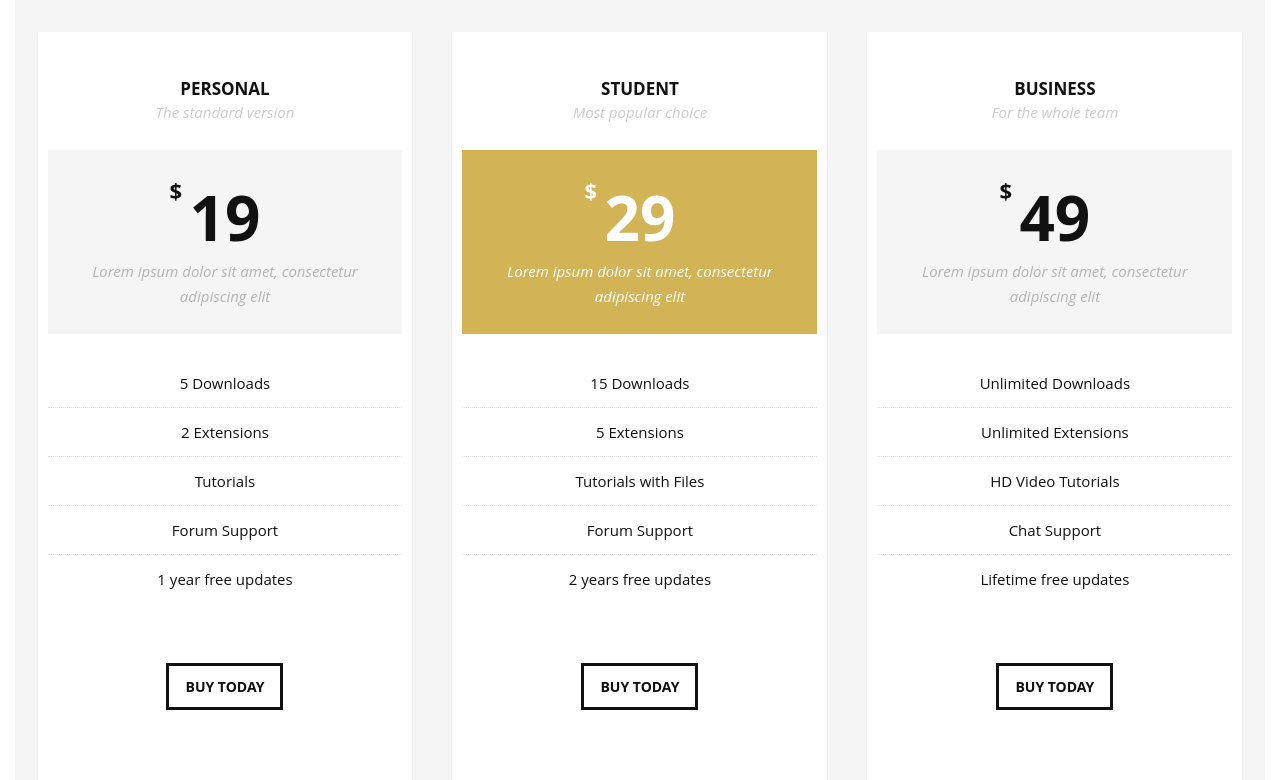
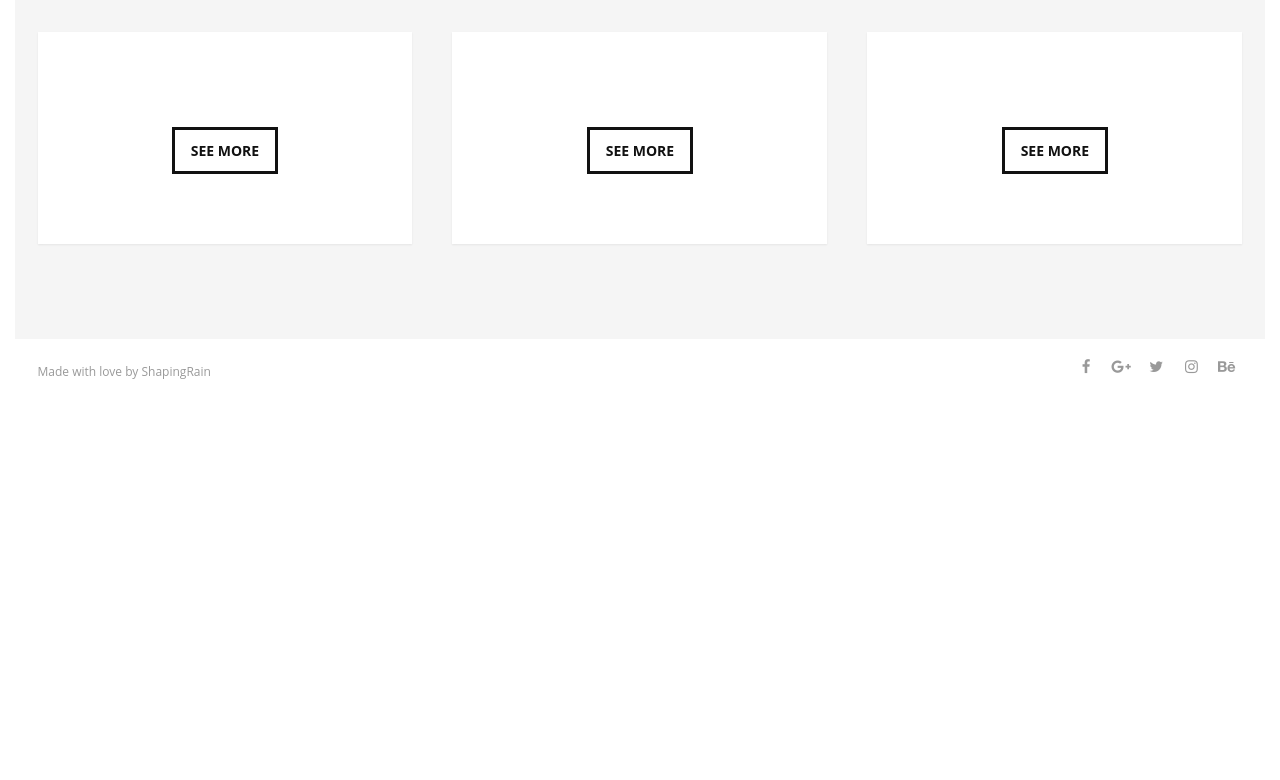
Before and after one commit to HugetCom/hugetcom.github.io, a plain HTML site: page index.html in a window 1280 px wide. Shown: the part 4505-5285 px from the top of the page. After the commit the page ends 4924 px from the top, so only its background shows below. Drawn offline with Linux system fonts and the light colour scheme.

Commit message:
Update index.html

```diff
--- a/index.html
+++ b/index.html
@@ -446,20 +446,10 @@
                 <!--Pricing Block-->
                 <div class="pricing-block col-3 wow fadeInUp" data-wow-delay="0.4s">
                     <div class="pricing-block-content">
-                        <h3>Personal</h3>
-                        <p class="pricing-sub">The standard version</p>
-                        <div class="pricing">
-                            <div class="price"><span>$</span>19</div>
-                            <p>Lorem ipsum dolor sit amet, consectetur adipiscing elit</p>
-                        </div>
                         <ul>
-                            <li>5 Downloads</li>
-                            <li>2 Extensions</li>
-                            <li>Tutorials</li>
-                            <li>Forum Support</li>
-                            <li>1 year free updates</li>
+                             <div id="anime1"></div>
                         </ul>
-                        <a href="#" class="button">BUY TODAY</a>
+                        <a href="#" class="button">SEE MORE</a>
                     </div>
                 </div>
                 <!--End Pricing Block-->
@@ -467,20 +457,10 @@
                 <!--Pricing Block-->
                 <div class="pricing-block featured col-3 wow fadeInUp" data-wow-delay="0.6s">
                     <div class="pricing-block-content">
-                        <h3>Student</h3>
-                        <p class="pricing-sub">Most popular choice</p>
-                        <div class="pricing">
-                            <div class="price"><span>$</span>29</div>
-                            <p>Lorem ipsum dolor sit amet, consectetur adipiscing elit</p>
-                        </div>
                         <ul>
-                            <li>15 Downloads</li>
-                            <li>5 Extensions</li>
-                            <li>Tutorials with Files</li>
-                            <li>Forum Support</li>
-                            <li>2 years free updates</li>
+                            <div id="anime2"></div>
                         </ul>
-                        <a href="#" class="button">BUY TODAY</a>
+                        <a href="#" class="button">SEE MORE</a>
                     </div>
                 </div>
                 <!--End Pricing Block-->
@@ -488,20 +468,10 @@
                 <!--Pricing Block-->
                 <div class="pricing-block col-3 wow fadeInUp" data-wow-delay="0.8s">
                     <div class="pricing-block-content">
-                        <h3>Business</h3>
-                        <p class="pricing-sub">For the whole team</p>
-                        <div class="pricing">
-                            <div class="price"><span>$</span>49</div>
-                            <p>Lorem ipsum dolor sit amet, consectetur adipiscing elit</p>
-                        </div>
                         <ul>
-                            <li>Unlimited Downloads</li>
-                            <li>Unlimited Extensions</li>
-                            <li>HD Video Tutorials</li>
-                            <li>Chat Support</li>
-                            <li>Lifetime free updates</li>
+                            <div id="anime3"></div>
                         </ul>
-                        <a href="#" class="button">BUY TODAY</a>
+                        <a href="#" class="button">SEE MORE</a>
                     </div>
                 </div>
                 <!--End Pricing Block-->
@@ -569,6 +539,37 @@
 <script src="js/lightbox.min.js"></script>
 <script src="js/site.js"></script>
 <script>
+    // Array berisi ID anime
+    const animeIds = [5114, 16498, 52991]; // Fullmetal Alchemist, Attack on Titan, Demon Slayer
+
+    // Function untuk mengambil dan menampilkan data anime
+    function fetchAnimeData(animeId, containerId) {
+        fetch(`https://api.jikan.moe/v4/anime/${animeId}`)
+            .then(response => response.json())
+            .then(data => {
+                const animeInfo = data.data;
+                // Ambil nama genre dari array genres dan gabungkan menjadi satu string
+                const genres = animeInfo.genres.map(genre => genre.name).join(", ");
+
+                document.getElementById(containerId).innerHTML = `
+                    <img src="${animeInfo.images.jpg.image_url}" alt="Anime Cover"><br>
+                    <h2>${animeInfo.title}</h2>
+                    <p>Score: ${animeInfo.score}</p>
+                    <p>Episodes: ${animeInfo.episodes}</p>
+                    <p>Status: ${animeInfo.status}</p>
+                    <p>Genre: ${genres}</p> <!-- Menampilkan genre dengan benar -->
+                `;
+            })
+            .catch(error => console.error('Error fetching data:', error));
+    }
+
+    // Panggil fungsi untuk masing-masing anime dengan ID dan container yang sesuai
+    fetchAnimeData(animeIds[0], 'anime1'); // Fullmetal Alchemist
+    fetchAnimeData(animeIds[1], 'anime2'); // Attack on Titan
+    fetchAnimeData(animeIds[2], 'anime3'); // Demon Slayer
+</script>
+
+<script>
   document.addEventListener("keydown", function (event) {
     if (event.key == "F12") {
       event.preventDefault(); // Mencegah F12 membuka DevTools
```
